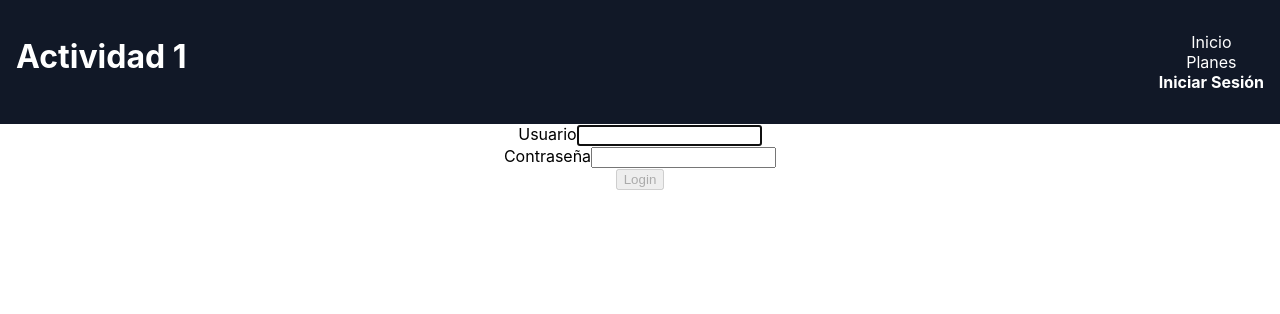
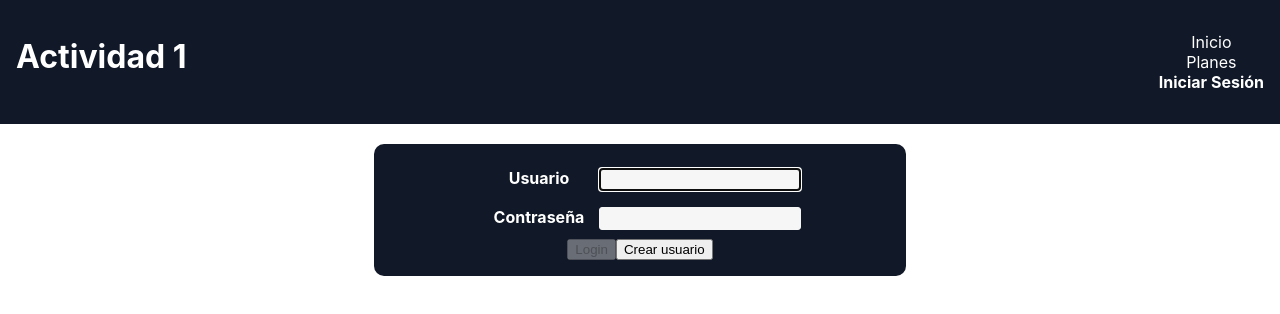
Before and after one commit to ibelinti/Actividad1, a React (Create React App) app: page /IniciarSesion in a window 1280 px wide. Shown: the top 314 px of the page. Built offline with nearby package versions, Linux system fonts and the light colour scheme.

Commit message:
css login

```diff
--- a/src/components/Login.css
+++ b/src/components/Login.css
@@ -0,0 +1,54 @@
+.Login{
+    margin-top:20px;
+}
+.form{
+	width:500px;
+	padding:16px;
+	border-radius:10px;
+	margin:auto;
+	background-color:#111827;
+	color:white;
+
+}
+
+.form label{
+	width:120px;
+	font-weight:bold;
+	display:inline-block;
+}
+
+form input[type="password"],
+form input[type="email"]{
+	width:180px;
+	padding:3px 10px;
+	border:1px solid #f6f6f6;
+	border-radius:3px;
+	background-color:#f6f6f6;
+	margin:8px 0;
+	display:inline-block;
+}
+
+form input[type="submit"]{
+	width:100%;
+	padding:8px 16px;
+	margin-top:32px;
+	border:1px solid #000;
+	border-radius:5px;
+	display:block;
+	color:#fff;
+	background-color:#000;
+}
+
+form input[type="submit"]:hover{
+	cursor:pointer;
+}
+
+.Login-Boton{
+    width:90px;
+	padding:8px 16px;
+	margin-top:32px;
+	border:1px solid #000;
+	border-radius:5px;
+	color:#fff;
+	background-color:#000;
+}
--- a/src/components/Login.jsx
+++ b/src/components/Login.jsx
@@ -21,7 +21,7 @@ export function Login() {
 
   return (
     <div className="Login">
-      <Form onSubmit={handleSubmit}>
+      <Form className="form" onSubmit={handleSubmit}>
         <Form.Group size="lg" controlId="email">
           <Form.Label>Usuario</Form.Label>
 
@@ -43,10 +43,14 @@ export function Login() {
           />
         </Form.Group>
 
-        <Button block size="lg" type="submit" disabled={!validateForm()}>
+        <Button  class="Login-Boton" type="submit" disabled={!validateForm()}>
           Login
         </Button>
+        <Button  class="Login-Boton" >
+          Crear usuario
+        </Button>
       </Form>
+
     </div>
   );
 }
```
Also changed, not shown: src/components/Registro.jsx (+43 -0 lines).
